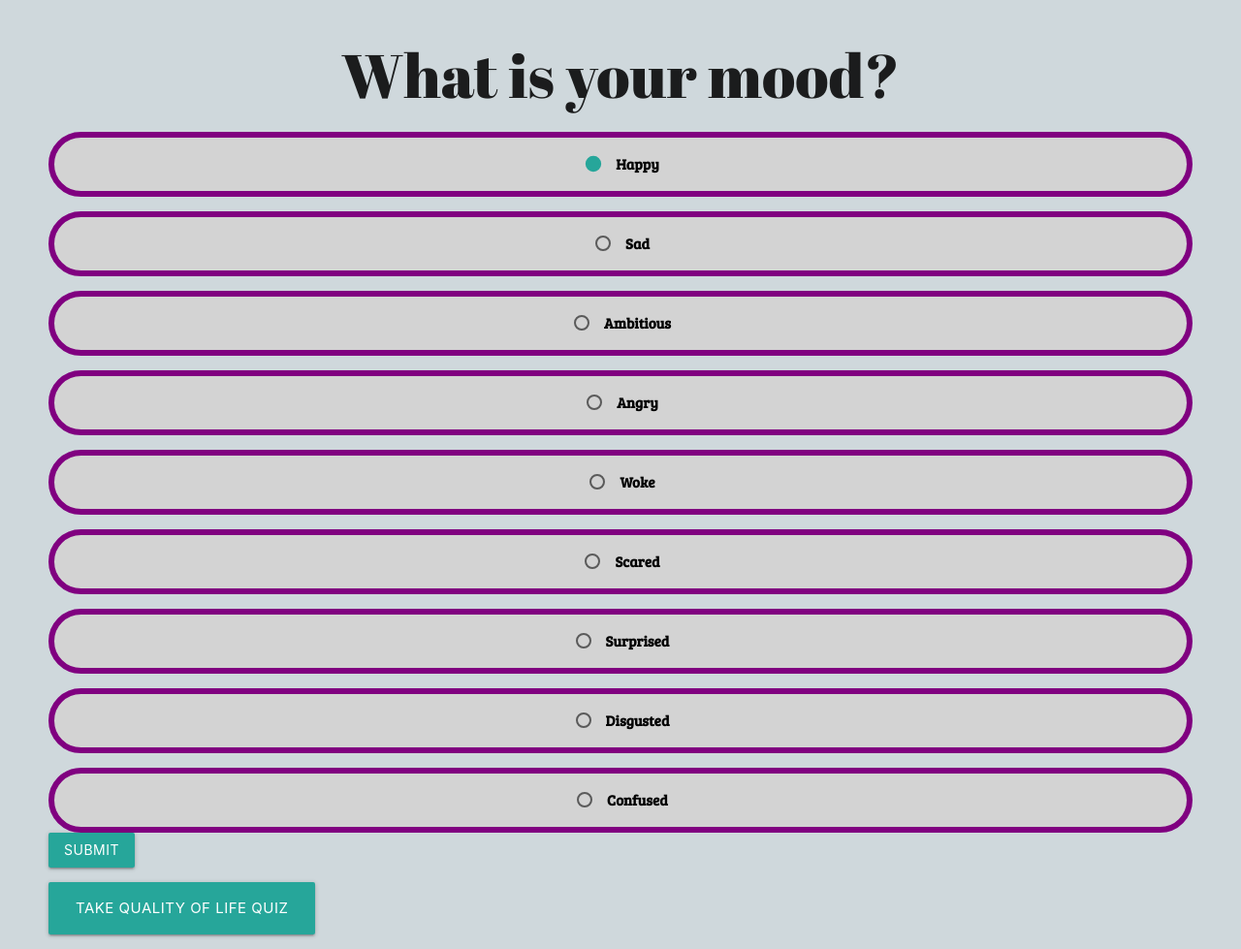
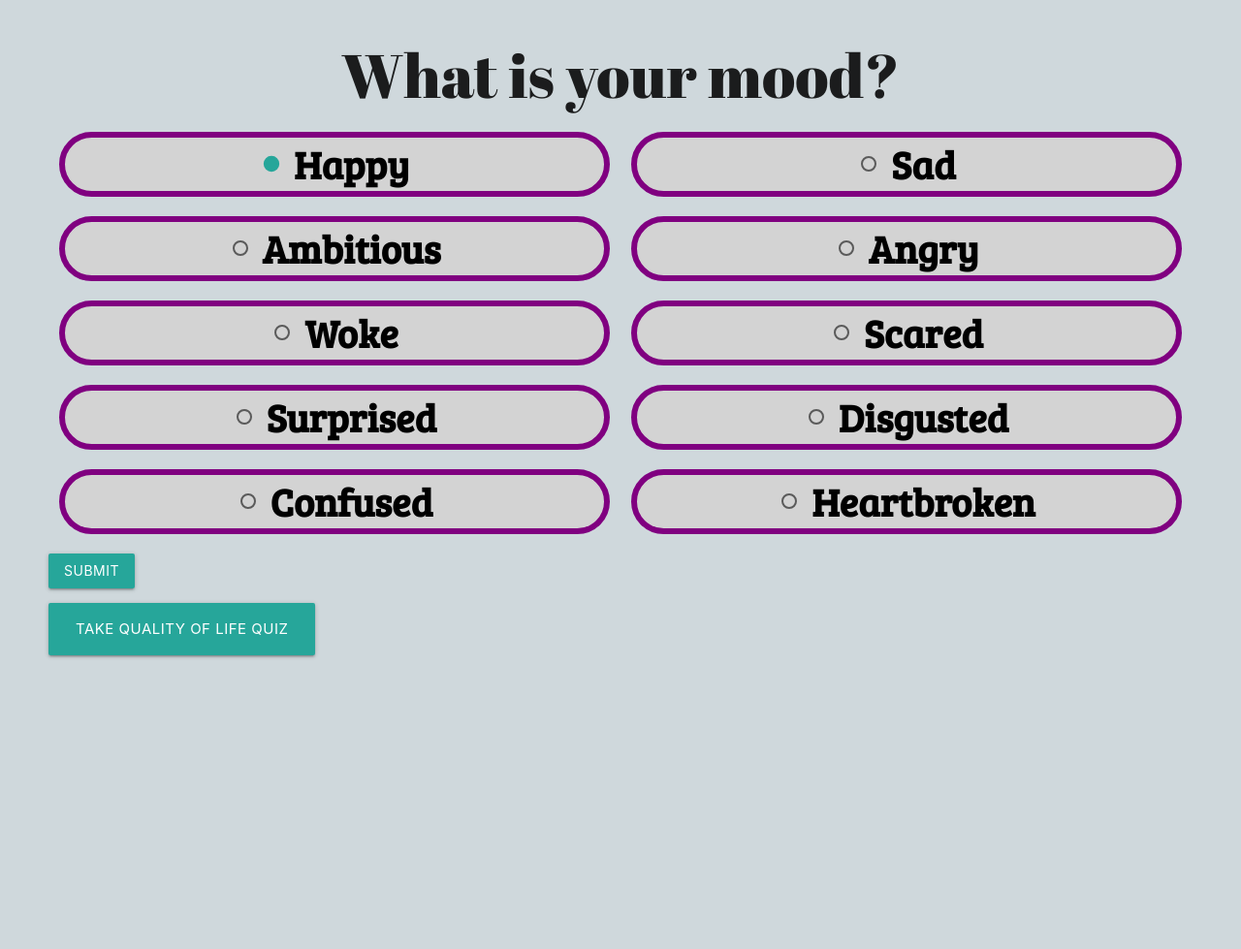
Before and after one commit to marcelomv11/Finalinspo, a Flask app: page / in a window 1280 px wide. Shown: the whole page at 97% size. After the commit the page ends 679 px from the top, so only its background shows below. Run offline with Flask 2, Linux system fonts and the light colour scheme.

Commit message:
initial commit

```diff
--- a/app/models/model.py
+++ b/app/models/model.py
@@ -18,6 +18,8 @@ Disgust = ["The greatest pleasures are only narrowly separated from disgust", "D
 
 Confused = ["If I look confused it is because I am thinkning", "Right now, I'm stuck between what if, what might, what could have, and what never will and all I want to known is what actuallly is", "I don't think people understand how stressful how stressful it is to explain what's going on in your head when you don't even understand it yourself."]
 
+Heartbroken = ["I am happy, hurting and healing at the same time. Don't ask how I'm doing it because I don't know, but i'm doing it and I'm so proud of myself", "the more chances you give someone to heart you the less respect they'll start to have for you"]
+
 random.shuffle(Ambitious)
 random.shuffle(Sad)
 random.shuffle(Angry)
@@ -27,6 +29,7 @@ random.shuffle(Scared)
 random.shuffle(Surprised)
 random.shuffle(Disgust)
 random.shuffle(Confused)
+random.shuffle(Heartbroken)
 
 
 
@@ -86,6 +89,10 @@ def find_quote(mood):
         random.shuffle(Confused)
         one_quote = Confused[0]
         return one_quote
+    elif mood.capitalize() == "Heartbroken":
+        random.shuffle(Heartbroken)
+        one_quote = Heartbroken[0]
+        return one_quote
 
 
     else:
@@ -121,6 +128,9 @@ def color(mood):
     if mood.capitalize() == "Confused":
         mood_color = " lime accent-2"
         return mood_color
+    if mood.capitalize() == "Heartbroken":
+        mood_color = " red lighten-4"
+        return mood_color
 
 
 
@@ -138,9 +148,10 @@ def find_pointsq1(answer):
     if answer == "q1-a3":
         pointcounter = 2
         return pointcounter
-    else:
+    if answer == "q1-a4":
         pointcounter = 1
         return pointcounter
+
 
 def find_pointsq2(answer):
     if answer == "q2-a1":
--- a/app/routes.py
+++ b/app/routes.py
@@ -47,26 +47,19 @@ def quizresults():
         return render_template("quiz.html")
     else:
         user_data = request.form
-        print(user_data)
-        user_answer1 = user_data["q1"]
-        print(user_answer1)
-        user_answer2 = user_data["q2"]
-
-        user_answer3 = user_data["q3"]
-
-        user_answer4 = user_data["q4"]
-
-        user_answer5 = user_data["q5"]
-
-        user_answer6 = user_data["q6"]
-
-        user_answer7 = user_data["q7"]
-
-        user_answer8 = user_data["q8"]
-
-        user_answer9 = user_data["q9"]
-
-        user_answer10 = user_data["q10"]
+        try:
+            user_answer1 = user_data["q1"]
+            user_answer2 = user_data["q2"]
+            user_answer3 = user_data["q3"]
+            user_answer4 = user_data["q4"]
+            user_answer5 = user_data["q5"]
+            user_answer6 = user_data["q6"]
+            user_answer7 = user_data["q7"]
+            user_answer8 = user_data["q8"]
+            user_answer9 = user_data["q9"]
+            user_answer10 = user_data["q10"]
+        except:
+            return render_template("quizerror.html")
 
         total_points = model.find_pointsq1(user_answer1) + model.find_pointsq2(user_answer2) + model.find_pointsq3(user_answer3) + model.find_pointsq4(user_answer4) + model.find_pointsq5(user_answer5) + model.find_pointsq6(user_answer6) + model.find_pointsq7(user_answer7) + model.find_pointsq8(user_answer8) + model.find_pointsq9(user_answer9) + model.find_pointsq10(user_answer10)
         print(total_points)
@@ -76,6 +69,7 @@ def quizresults():
             print("You are ok")
         else:
             print("You are happy")
+
 
         depression_diagnosis = model.depression_suggestion(total_points)
         return render_template("quizresults.html", user_answer1 = user_answer1, user_answer2 = user_answer2, user_answer3 = user_answer3, user_answer4 = user_answer4, user_answer5 = user_answer5, user_answer6 = user_answer6, user_answer7 = user_answer7, user_answer8 = user_answer8, user_answer9 = user_answer9, user_answer10 = user_answer10, total_points = total_points, depression_diagnosis = depression_diagnosis)
--- a/app/static/style.css
+++ b/app/static/style.css
@@ -5,9 +5,10 @@
   border: 6px solid #800080;
   background-color: #D3D3D3;
   padding: 15px 30px;
-  font-size: 100px;
+  font-size: 150px;
   cursor: pointer;
   text-align: center;
+  font-weight: lighter;
 }
 
 body {
@@ -39,4 +40,5 @@ body {
     font-family: 'Bree Serif', serif;
     color:black;
     font-weight: bold;
+    font-size: 200px;
 }
--- a/app/templates/index.html
+++ b/app/templates/index.html
@@ -15,69 +15,80 @@
   <center><h1 class="title"> What is your mood? </h1></center>
 
   <form method="post" action="/results">
-    <p>
+    <div class="row">
+      <div class="col l6">
           <label class="block">
             <input name="mood" type="radio" value="Happy" checked />
-        <span class="answer">Happy</span>
+            <span class="answer" style="font-size: 40px">Happy</span>
           </label>
-    </p>
-    <p>
+      </div>
+      <div class="col l6">
           <label class="block">
             <input name="mood" type="radio" value="sad" />
-        <span class="answer">Sad</span>
-      </label class="block">
-    </p>
-    <p>
+            <span class="answer" style="font-size: 40px">Sad</span>
+          </label>
+      </div>
+    </div>
+    <div class="row">
+      <div class="col l6">
         <label class="block">
           <input name="mood" type="radio" value="ambitious"  />
-        <span class="answer">Ambitious</span>
+          <span class="answer" style="font-size: 40px">Ambitious</span>
         </label>
-    </p>
-    <p>
+      </div>
+      <div class="col l6">
         <label class="block">
           <input name="mood" type="radio" value="angry" />
-        <span class="answer">Angry</span>
+          <span class="answer" style="font-size: 40px">Angry</span>
         </label>
-    </p>
-    <p>
+      </div>
+    </div>
+    <div class="row">
+      <div class="col l6">
         <label class="block">
           <input name="mood" type="radio" value="woke" />
-        <span class="answer">Woke</span>
-      </label
-    </p>
-    <p>
-
-    <p>
+          <span class="answer" style="font-size: 40px">Woke</span>
+        </label>
+      </div>
+      <div class="col l6">
         <label class="block">
           <input name="mood" type="radio" value="scared" />
-        <span class="answer">Scared</span>
-      </label
-    </p>
-    <p>
+          <span class="answer"style="font-size: 40px">Scared</span>
+        </label>
+      </div>
+    </div>
+    <div class="row">
+      <div class="col l6">
+        <label class="block">
+          <input name="mood" type="radio" value="surprised" />
+          <span class="answer" style="font-size: 40px">Surprised</span>
+        </label>
+      </div>
+      <div class="col l6">
+        <label class="block">
+          <input name="mood" type="radio" value="disgust" />
+          <span class="answer" style="font-size: 40px">Disgusted</span>
+        </label>
+      </div>
+    </div>
+    <div class="row">
+      <div class="col l6">
+        <label class="block">
+          <input name="mood" type="radio" value="confused" />
+          <span class="answer" style="font-size: 40px">Confused</span>
+        </label>
+      </div>
 
 
-    <p>
+    <div class="row">
+      <div class="col l6">
         <label class="block">
-        <input name="mood" type="radio" value="surprised" />
-        <span class="answer">Surprised</span>
-      </label
-    </p>
+          <input name="mood" type="radio" value="heartbroken" />
+          <span class="answer" style="font-size: 40px">Heartbroken</span>
+        </label>
+      </div>
 
-    <p>
-      <label class="block">
-        <input name="mood" type="radio" value="disgust" />
-        <span class="answer">Disgusted</span>
-      </label
-    </p>
-
-    <p>
-      <label class="block">
-        <input name="mood" type="radio" value="confused" />
-        <span class="answer">Confused</span>
-      </label
-    </p>
-
-
+    </div>
     <button class="btn waves-effect waves-light" type="submit" name="action">Submit
     </button>
 
```
Also changed, not shown: app/templates/quiz.html (+25 -25 lines), app/templates/quizerror.html (added, +16 -0 lines), app/templates/quizerror.css (added). Lines whose indentation alone changed are shown as unchanged.
